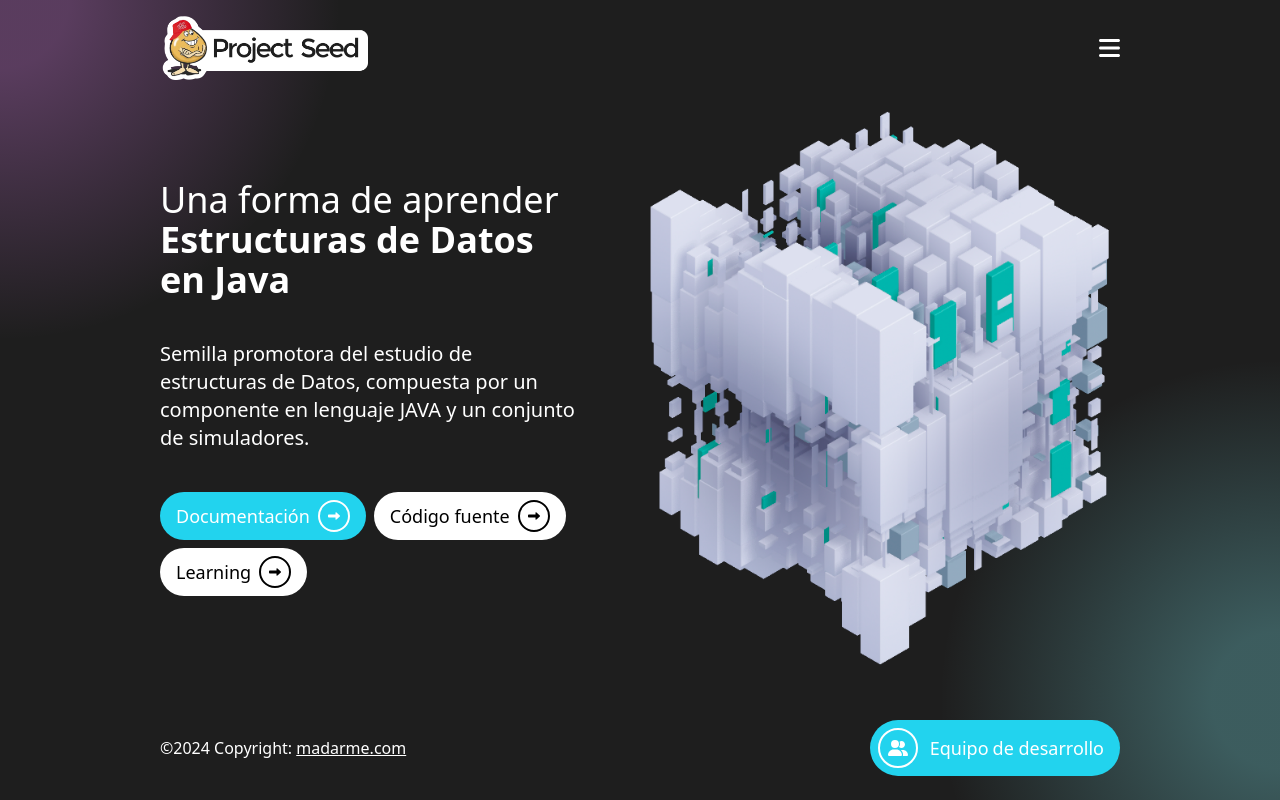
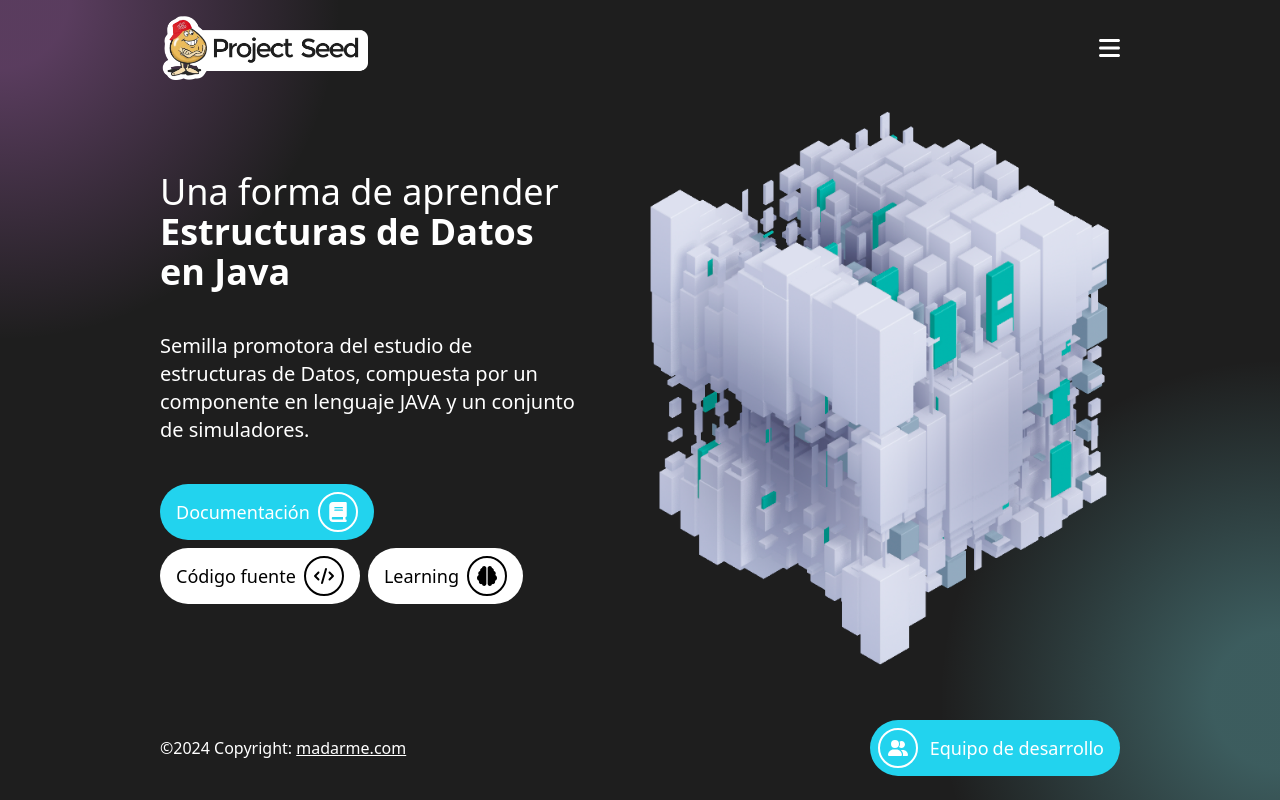
Before and after one commit to brayanranda/project-seed, a React (Vite) app: page / in a window 1280 px wide. Built offline with nearby package versions, Linux system fonts and the light colour scheme.

Commit message:
Fix icons index page

```diff
--- a/src/pages/home/index.jsx
+++ b/src/pages/home/index.jsx
@@ -1,30 +1,32 @@
-import { faRightLong } from "@fortawesome/free-solid-svg-icons";
+import { faBook, faBrain, faCode } from "@fortawesome/free-solid-svg-icons";
 import { FontAwesomeIcon } from "@fortawesome/react-fontawesome";
 import { Link } from "react-router-dom";
 import ImgSlider from '../../assets/images/img_slider.png'
 import DevelopmentTeam from "@/components/ui/DevelopmentTeam";
 import Background from "@/components/ui/Background";
-import { classCircle } from "@/utilities/const";
 
 export default function Home() {
     const data = [
         {
+            icon: faBook,
             url: "/about",
             title: "Documentación",
             style: "cursor-pointer transform hover:scale-105 duration-300 bg-cyan-400 rounded-full py-2 px-4 text-white flex items-center w-fit",
-            icon: "border-white border-2 text-md rounded-full w-3 h-3 p-2"
+            iconClass: "border-white border-2 text-md rounded-full w-5 h-5 p-2"
         },
         {
+            icon: faCode,
             url: "https://gitlab.com/estructuras-de-datos/proyecto-seed",
             title: "Código fuente",
             style: "cursor-pointer transform hover:scale-105 duration-300 bg-white rounded-full py-2 px-4 text-black flex items-center w-fit",
-            icon: "border-black border-2 text-md rounded-full w-3 h-3 p-2"
+            iconClass: "border-black border-2 text-md rounded-full w-5 h-5 p-2"
         },
         {
+            icon: faBrain,
             url: "https://repositorio.ufps.edu.co/bitstream/handle/ufps/485/SEED.%20A%20software%20tool%20and%20an%20active-learning%20strategy%20for%20data%20structures%20courses.pdf?sequence=1",
             title: "Learning",
             style: "cursor-pointer transform hover:scale-105 duration-300 bg-white rounded-full py-2 px-4 text-black flex items-center w-fit",
-            icon: "border-black border-2 text-md rounded-full w-3 h-3 p-2"
+            iconClass: "border-black border-2 text-md rounded-full w-5 h-5 p-2"
         },
     ]
     return(
@@ -46,7 +48,7 @@ export default function Home() {
                                         target={index === 0 ? "_self" : "_blank"}
                                     >
                                         <p className="text-lg font-medium pr-2">{item.title}</p>
-                                        <FontAwesomeIcon icon={faRightLong} className={item.icon} />
+                                        <FontAwesomeIcon icon={item.icon} className={item.iconClass} />
                                     </Link>
                                 )
                         }
```
